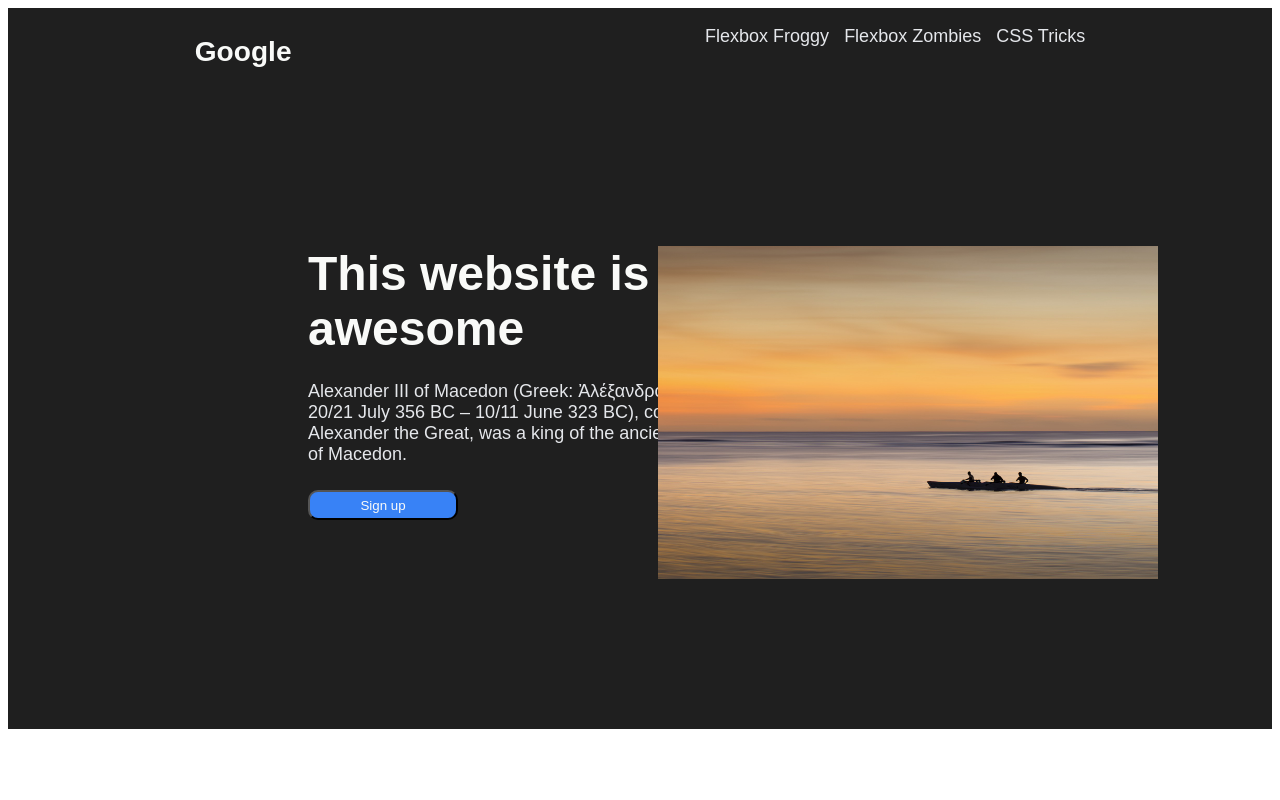
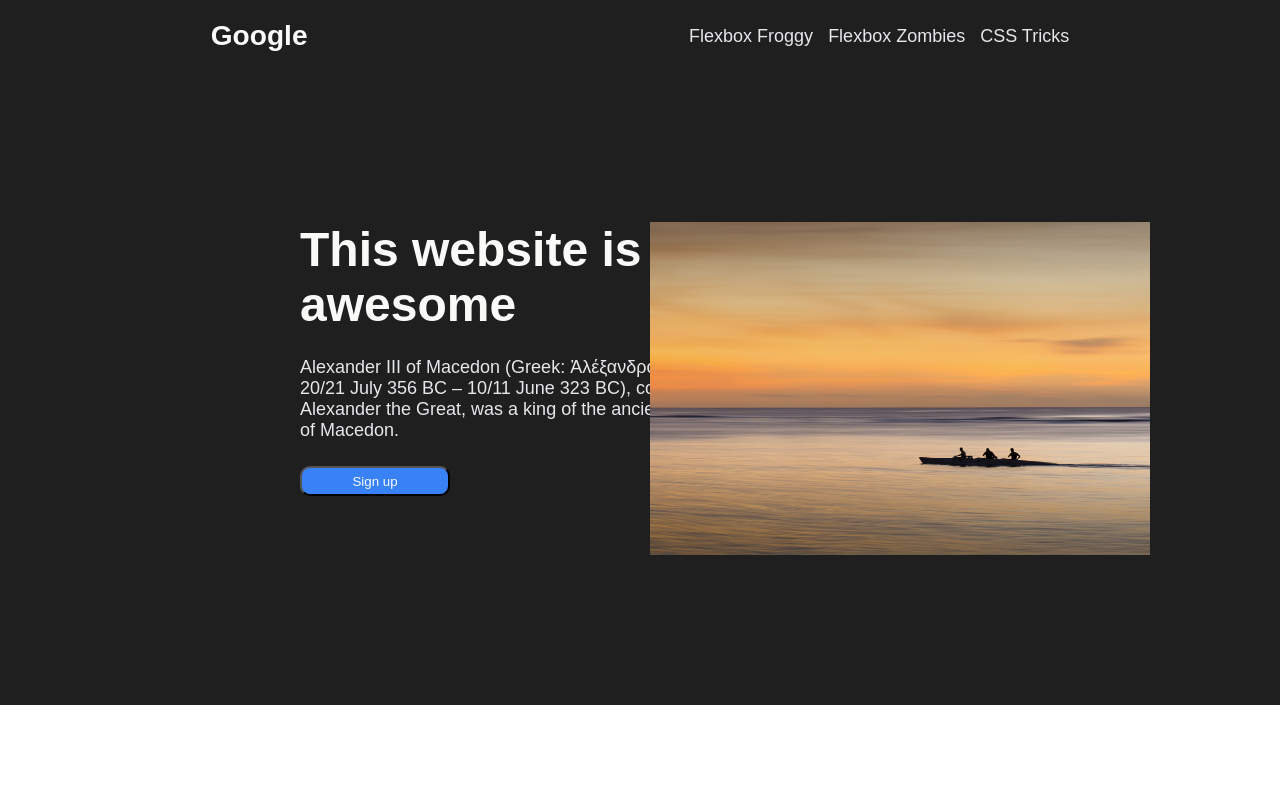
Before and after one commit to OliverMS1/second-project, a plain HTML site: page index.html in a window 1280 px wide. Shown: the top 800 px of the page. Drawn offline with Linux system fonts and the light colour scheme.

Commit message:
remove browser border

```diff
--- a/stylesheet.css
+++ b/stylesheet.css
@@ -1,13 +1,17 @@
 *{
     font-family: Arial, Helvetica, sans-serif;
+    margin: 0;
+    padding: 0;
 }
 
 .top{
     display: flex;
     justify-content: space-around;
+    align-items: center;
     background-color: #1f1f1f;
     color: #f9faf8;
     font-size: 24px;
+    padding: 20px;
 }
 
 ul{
```
